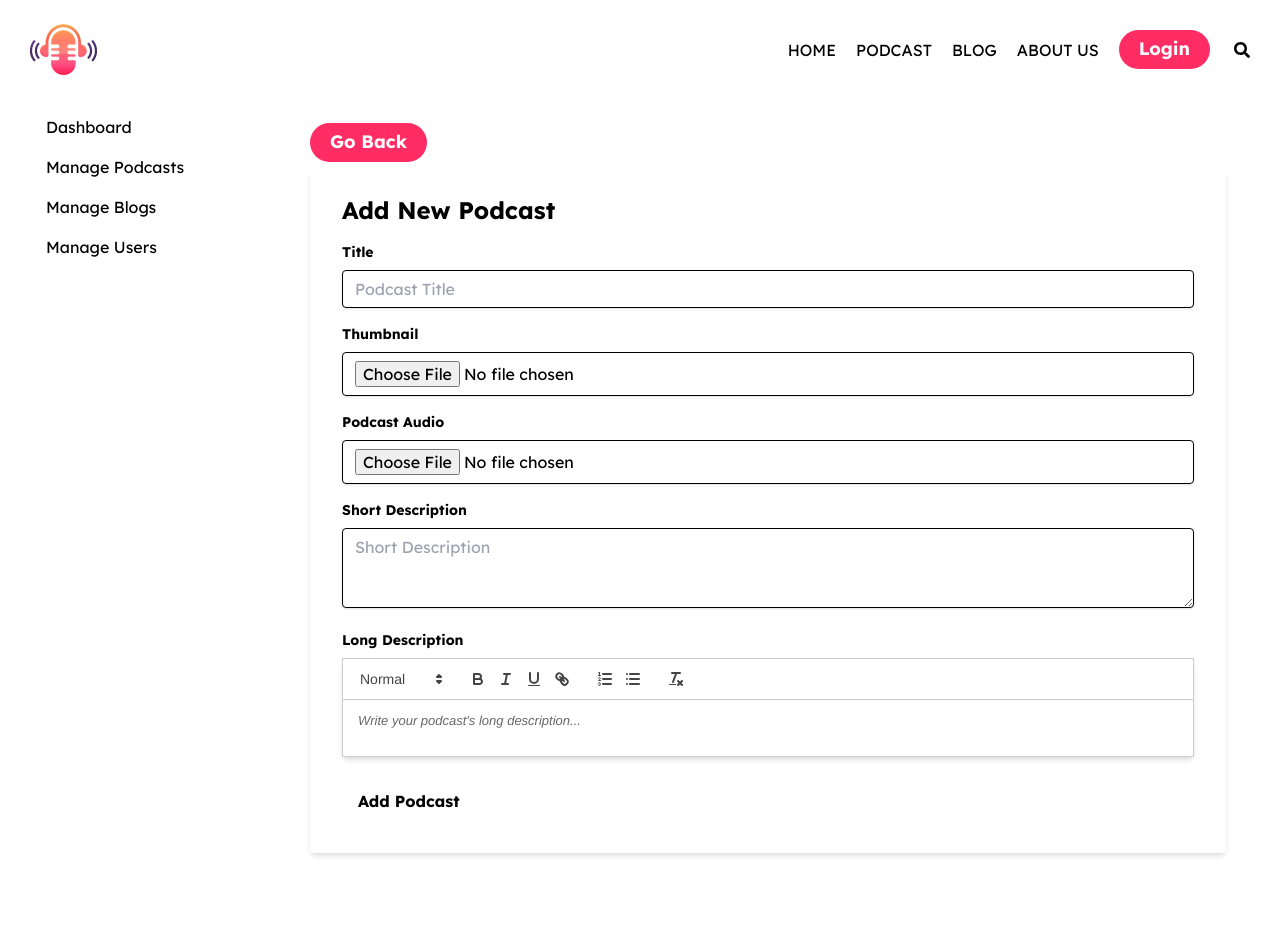
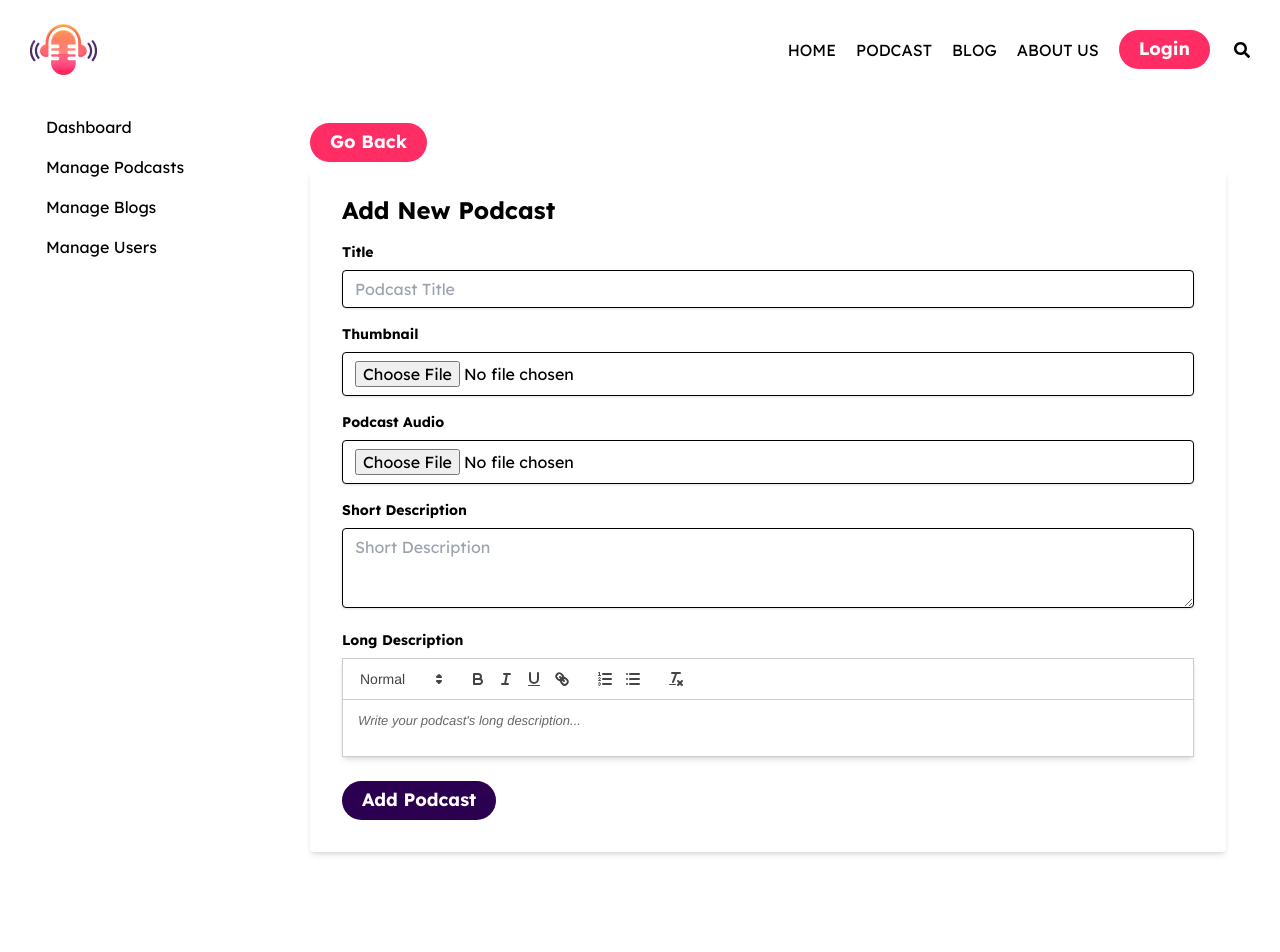
Before and after one commit to nahid-hn-kiran/omni-cast, a React (Vite) app: page /admin/dashboard/add-podcast in a window 1280 px wide. Shown: the top 952 px of the page. Built offline with nearby package versions, Linux system fonts and the light colour scheme.

Commit message:
Podcast delete added

```diff
--- a/src/Pages/Dashboard/ManagePodcast/AddPodcast.jsx
+++ b/src/Pages/Dashboard/ManagePodcast/AddPodcast.jsx
@@ -130,7 +130,7 @@ const AddPodcast = () => {
           <div className="flex items-center justify-between">
             <button
               type="submit"
-              className="bg-blue-500 hover:bg-blue-700 text-white font-bold py-2 px-4 rounded focus:outline-none focus:shadow-outline"
+              className="bg-blue-500 hover:bg-blue-700 text-white font-bold py-2 px-4 rounded focus:outline-none focus:shadow-outline info-btn"
               disabled={isLoading}
             >
               Add Podcast
--- a/src/Pages/Dashboard/ManagePodcast/ManagePodcast.jsx
+++ b/src/Pages/Dashboard/ManagePodcast/ManagePodcast.jsx
@@ -1,23 +1,40 @@
 import { Link } from "react-router-dom";
-// import {
-//   useGetAllPodcastQuery,
-//   useDeletePodcastMutation,
-// } from "../features/podcast/podcastSlice";
 import Loading from "../../../Shared/Loading/Loading";
-import Error from "../../../Shared/Error/Error";
-import { useGetAllPodcastQuery } from "../../../redux/features/podcast/podcastSlice";
+import {
+  useDeletePodcastMutation,
+  useGetAllPodcastQuery,
+} from "../../../redux/features/podcast/podcastSlice";
+import { showPopup } from "../../../Shared/ShowPopup/ShowPopup";
 
 const ManagePodcast = () => {
-  const { data: podcasts, isLoading, isError } = useGetAllPodcastQuery();
-  //   const [deletePodcast] = useDeletePodcastMutation();
-
-  if (isLoading) return <Loading />;
-  if (isError) return <Error />;
+  const { data: podcasts, isLoading, error } = useGetAllPodcastQuery();
+  const [deletePodcast, { isLoading: deleteLoading, error: deleteError }] =
+    useDeletePodcastMutation();
 
   const handleDelete = (id) => {
-    // deletePodcast(id);
-    console.log(id);
+    if (window.confirm(`Are you sure you want to delete this podcast? ${id}`)) {
+      deletePodcast(id);
+      showPopup({
+        title: "Success!",
+        text: "Podcast deleted successfully!",
+        icon: "success",
+      });
+    } else {
+      showPopup({
+        title: "Failed!",
+        text: "Couldn't delete the Podcast!",
+        icon: "error",
+      });
+    }
   };
+
+  if (isLoading || deleteLoading) return <Loading />;
+  if (error || deleteError)
+    showPopup({
+      title: "Failed!",
+      text: error ? error?.data?.message : deleteError?.data?.message,
+      icon: "error",
+    });
 
   return (
     <div className="container mx-auto p-6">
--- a/src/Pages/Dashboard/ManageUser/ManageUser.jsx
+++ b/src/Pages/Dashboard/ManageUser/ManageUser.jsx
@@ -4,7 +4,6 @@ import {
   useGetAllUsersQuery,
 } from "../../../redux/features/auth/authSlice";
 import Loading from "../../../Shared/Loading/Loading";
-import Error from "../../../Shared/Error/Error";
 import UserRow from "./UserRow";
 import { showPopup } from "../../../Shared/ShowPopup/ShowPopup";
 
@@ -30,7 +29,12 @@ const ManageUser = () => {
   };
 
   if (isLoading || loading1) return <Loading />;
-  if (error || error1) return <Error />;
+  if (error || error1)
+    showPopup({
+      title: "Failed!",
+      text: error ? error?.data?.message : error1?.data?.message,
+      icon: "error",
+    });
 
   return (
     <div className="p-4">
--- a/src/redux/features/podcast/podcastSlice.js
+++ b/src/redux/features/podcast/podcastSlice.js
@@ -17,6 +17,13 @@ export const podcastSlice = apiSlice.injectEndpoints({
     getSinglePodcast: builder.query({
       query: (id) => `/podcast/${id}`,
     }),
+    deletePodcast: builder.mutation({
+      query: (id) => ({
+        url: `/podcast/${id}`,
+        method: "DELETE",
+      }),
+      invalidatesTags: ["Podcast"],
+    }),
   }),
 });
 
@@ -24,4 +31,5 @@ export const {
   useAddPodcastMutation,
   useGetAllPodcastQuery,
   useGetSinglePodcastQuery,
+  useDeletePodcastMutation,
 } = podcastSlice;
```
